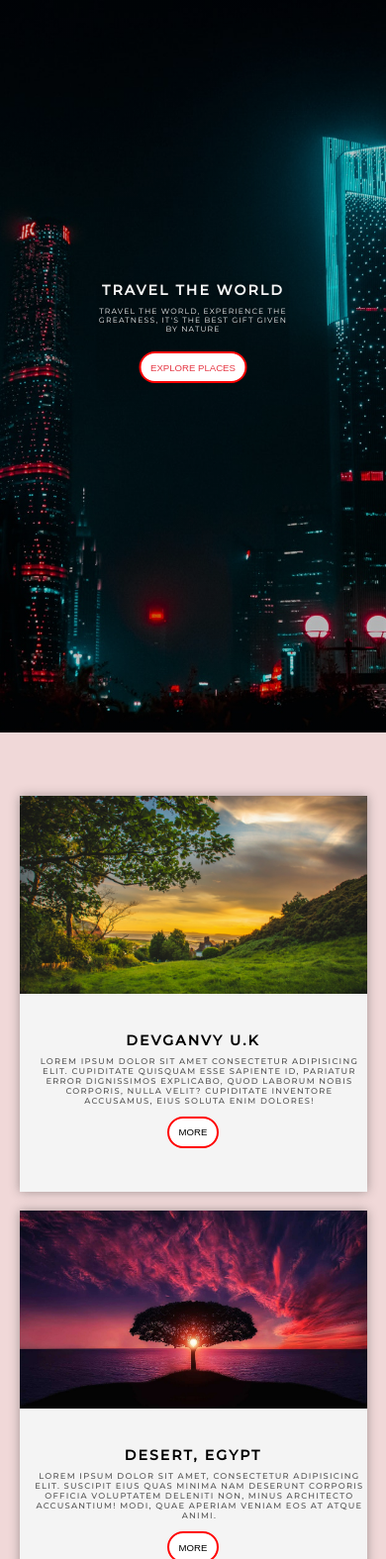
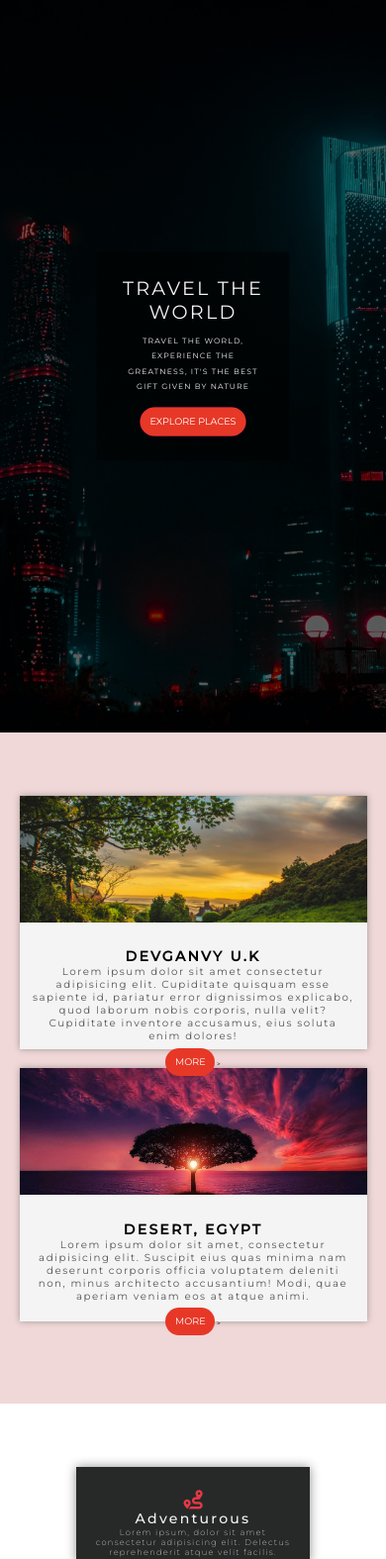
Before and after one commit to rajib18197/Travelling-World, a plain HTML site: page index.html in a window 390 px wide. Shown: the part 62-1637 px from the top of the page at 99% size. Drawn offline with Linux system fonts and the light colour scheme.

Commit message:
commited

```diff
--- a/css/style.css
+++ b/css/style.css
@@ -14,6 +14,7 @@ body{
 }
 a{
     font-size: 1.6rem;
+    text-decoration: none;
 }
 ul,li{
     list-style: none;
@@ -24,16 +25,14 @@ p, li {
     letter-spacing: 0.15em;
 }
 h1,h2,h3{
-    margin-bottom: 0.5em;
     font-weight: 500;
-    letter-spacing: 0.15em;
+    letter-spacing: 0.35rem;
 }
 /* ################################ Utility Class ######################################## */
 .container{
-    max-width: 900px;
+    max-width: 90rem;
     width: 90%;
     margin: 0 auto;
-    /* border: 2px solid red; */
 }
 .lg-heading{
     font-size: 3.5rem;
@@ -59,21 +58,40 @@ h1,h2,h3{
 .bg-dark{
     background-color: #263238;
 }
-.btn{
-    padding: 0.9em 2.5em;
-    border-radius: 100px;
+.btn:link,btn:visited{
+    display: inline-block;
+    padding: 1.5rem 4rem;
+    border-radius: 10rem;
     cursor: pointer;
     text-transform: uppercase;
     border: none;
     outline: none;
-}
-.btn:hover{
-    background-color: rgb(235, 230, 230);
+    transition: all .3s;
+    position: relative;
 }
 .btn-primary{
-    background-color: #fff;
-    border: 2px solid red;
-    margin:1rem 2rem;
+    background: #e73827;
+    color: #fff;
+}
+.btn:link::after,
+.btn:visited::after{
+    content: "";
+    display: inline-block;
+    position: absolute;
+    top: 0;
+    left: 0;
+    width: 100%;
+    height: 100%;
+    background-color: #800080;
+    color: #333;
+    border-radius: 10rem;
+    z-index: -1;
+    transition: all 1s;
+
+}
+.btn:hover::after{
+    opacity: 0;
+    transform: scaleX(1.5) scaleY(2);
 }
 .btn-secondary{
     padding: 0.9rem 5rem;
@@ -89,7 +107,10 @@ h1,h2,h3{
     background-color: rgb(252, 52, 52);
 }
 
-
+.btn1:link,
+.btn1:visited{
+    padding: 1rem 3rem;
+}
 
 
 
@@ -100,56 +121,65 @@ h1,h2,h3{
 .header{
     position: relative;
     height: 95vh;
-    background: linear-gradient(rgba(0,0,0,0.2), rgba(0,0,0,0.2)), url("../images/header-image.jpg") no-repeat center center/cover;
+    background: linear-gradient(rgba(0,0,0,0.6), rgba(0,0,0,0.6)), url("../images/header-image.jpg") no-repeat center center/cover;
 }
 
-.navbar{
+.navigation{
     padding: 2rem;
 }
-.navbar::after{
+.navigation::after{
     content: '';
     display: block;
     clear: both;
 }
-.navbar .logo{
+.navigation .logo{
     float: left;
     text-transform: uppercase;
 }
-.navbar ul{
+.navigation ul{
     float: right;
 }
-.navbar ul li{
+.navigation ul li{
     display: inline-block;
 }
-.navbar li a {
+.navigation li a {
+    position: relative;
+    display: inline-block;
     text-decoration: none;
-    margin-right: 1.8rem;
+    margin-right: 3rem;
     padding-bottom: 0.5rem;
+    border-radius: .5rem;
+    padding: 1rem 1.5rem;
     color: #f4f4f4;
     text-transform: uppercase;
     font-size: 1.3rem;
+    transition: all .4s;
 }
-.navbar li a:hover{
-    border-bottom: 4px solid red;
+.navigation li a:hover,.navigation-active{
+    background-color: #e73827;
 }
 
 
+
 .travel{
+    padding: 4rem;
     position: absolute;
     top: 50%;
     left: 50%;
-    transform: translate(-50%, -50%);
+    transform: translate(-50%, -40%);
     text-align: center;
-    background: linear-gradient(rgba(0,0,0,0.1), rgba(0,0,0,0.1))
+    background: linear-gradient(rgba(0,0,0,0.5), rgba(0,0,0,0.5))
 }
-.heading-name{
+.heading-1{
+    font-size: 3rem;
     text-transform: uppercase;
-    font-weight: 700;
-    margin-bottom: 0.6em;
+    font-weight: 400;
+    margin-bottom: 1.5rem;
 }
-.para{
+.paragraph{
     text-transform: uppercase;
-    margin-bottom: 1.5em;
+    margin-bottom: 2rem;
+    line-height: 2;
 }
 
 
@@ -163,7 +193,7 @@ h1,h2,h3{
 }
 .row{
     background-color: #f4f4f4;
-    box-shadow: 0px 0px 10px rgba(51, 51, 51, 0.425)
+    box-shadow: 0 0 1rem rgba(51, 51, 51, 0.425)
 }
 .row::after{
     content: '';
@@ -179,7 +209,10 @@ h1,h2,h3{
     float: right;
 }
 .row .img-box{
-    height: 260px;
+    height: 26rem;
+}
+.row .text-box{
+    padding: 2rem;
 }
 .img-box img{
     width: 100%;
@@ -188,11 +221,11 @@ h1,h2,h3{
 }
 .showcase-heading{
     text-transform: uppercase;
-    padding: 2rem;
+    /* padding: 2rem; */
     padding-bottom: 0;
     font-weight: 700;
 }
-.para2{
+.paragraph2{
     padding-left: 2rem;
     text-transform: uppercase;
     font-size: 1.3rem;
@@ -217,11 +250,11 @@ h1,h2,h3{
     font-weight: 300;
 }
 .box{
-    height: 180px;
     width: 33.333%;
     float: left;
     text-align: center;
     box-shadow: 0px 0px 10px rgba(26, 25, 25, 0.486);
+    padding: 2rem;
 }
 .box-1{
     background-color: rgb(39, 41, 41);
@@ -277,8 +310,6 @@ margin-top: 5rem ;
 .about-us p{
     font-weight: 500;
 
-}
-.about-us ul{
 }
 .counting .left{
     float: left;
@@ -348,7 +379,7 @@ margin-top: 5rem ;
 }
 .contact-us{
     margin-top: 10rem;
-    height: 600px;
+    height: 60rem;
 }
 .contact-group::after{
     content: '';
@@ -412,7 +443,7 @@ margin-top: 5rem ;
     html{
         font-size: 40%;
     }
-    /* ################ Navbar ######################### */
+    /* ################ Navigation ######################### */
     .navbar .logo , .navbar ul{
         float: none;
         display: block;
@@ -449,7 +480,7 @@ margin-top: 5rem ;
         float: none;
     }
 
-    .btn{
+    .btn:link,.byn:visited{
         padding: 0.9em 1em;
         font-size: 1.5rem;
     }
@@ -458,10 +489,10 @@ margin-top: 5rem ;
     /* ###################Showcase########################## */
 
     .row .img-box{
-        height: 200px;
+        height: 20rem;
     }
     .row .text-box{
-        height: 200px;
+        height: 20rem;
         padding-top: 4rem;
     }
     .row{
@@ -485,7 +516,7 @@ margin-top: 5rem ;
     /* ####################journey ############################### */
 
     .box{
-    height: 150px;
+    height: 15rem;
     float: none;
     width: 100%;
     display: block;
@@ -523,10 +554,10 @@ margin-top: 5rem ;
     /* ###################Showcase########################## */
 
     .row .img-box{
-        height: 200px;
+        height: 20rem;
     }
     .row .text-box{
-        height: 200px;
+        height: 20rem;
         padding-top: 4rem;
     }
     .row{
@@ -550,7 +581,7 @@ margin-top: 5rem ;
     /* ####################journey ############################### */
 
     .box{
-    height: 150px;
+    height: 15rem;
     float: none;
     width: 100%;
     display: block;
@@ -578,7 +609,7 @@ margin-top: 5rem ;
 }
 
 .contact-us {
-    height: 1500px;
+   min-height: 150rem;
 }
 .address{
     width: 100%;
--- a/index.html
+++ b/index.html
@@ -1,32 +1,41 @@
 <!DOCTYPE html>
 <html lang="en">
   <head>
-    <meta charset="UTF-8">
-    <meta http-equiv="X-UA-Compatible" content="IE=edge">
-    <meta name="viewport" content="width=device-width, initial-scale=1.0">
-    <link rel="stylesheet" href="./css/style.css">
-    <link rel="shortcut icon" href="images/detailed-travel-logo_23-2148616611.jpg" type="image/x-icon">
-    <script src="https://kit.fontawesome.com/1b3e8e88ed.js" crossorigin="anonymous"></script>
+    <meta charset="UTF-8" />
+    <meta http-equiv="X-UA-Compatible" content="IE=edge" />
+    <meta name="viewport" content="width=device-width, initial-scale=1.0" />
+    <link rel="stylesheet" href="./css/style.css" />
+    <link
+      rel="shortcut icon"
+      href="images/detailed-travel-logo_23-2148616611.jpg"
+      type="image/x-icon"
+    />
+    <script
+      src="https://kit.fontawesome.com/1b3e8e88ed.js"
+      crossorigin="anonymous"
+    ></script>
     <title>World Travel</title>
   </head>
   <body>
     <header class="header">
-        <nav class="navbar">
+      <nav class="navigation">
         <div class="container">
-
           <h1 class="logo md-heading text-light">World Travel</h1>
           <ul>
-                    <li><a href="index.html">home</a></li>
+            <li><a href="index.html" class="navigation-active">home</a></li>
             <li><a href="About.html">about</a></li>
             <li><a href="Contact.html">contact us</a></li>
           </ul>
         </div>
-
       </nav>
       <div class="travel">
-            <h1 class="heading-name md-heading text-light">travel the world</h1>
-            <p class="para text-light sm-heading">travel the world, experience the greatness, it's the best gift given by nature</p>
-            <a href="#Explore"><button class="btn btn-primary text-red">explore places</button></a>
+        <h1 class="heading-1 md-heading text-light">travel the world</h1>
+        <p class="paragraph text-light sm-heading">
+          travel the world, experience the greatness, it's the best gift given
+          by nature
+        </p>
+        <a href="#Explore" class="btn btn-primary text-red">explore places</a
+        >
       </div>
     </header>
 
@@ -35,50 +44,68 @@
         <div class="container">
           <div class="row row1">
             <div class="img-box">
-                        <img src="images/showcase-photo3.jpg" alt="">
+              <img src="images/showcase-photo3.jpg" alt="" />
             </div>
             <div class="text-box">
-                        <h1 class="showcase-heading md-heading text-black">devganvy u.k</h1>
-                        <p class="para2 text-gray">Lorem ipsum dolor sit amet consectetur adipisicing elit. Cupiditate quisquam esse sapiente id, pariatur error dignissimos explicabo, quod laborum nobis corporis, nulla velit? Cupiditate inventore accusamus, eius soluta enim dolores!</p>
-                        <button class="btn btn-primary">More</button>
-
+              <h1 class="showcase-heading md-heading text-black">
+                devganvy u.k
+              </h1>
+              <p class="paragraph-2 text-gray">
+                Lorem ipsum dolor sit amet consectetur adipisicing elit.
+                Cupiditate quisquam esse sapiente id, pariatur error dignissimos
+                explicabo, quod laborum nobis corporis, nulla velit? Cupiditate
+                inventore accusamus, eius soluta enim dolores!
+              </p>
+              <a href="#" class="btn btn-primary btn1">More</a> ></a>
             </div>
           </div>
           <div class="row row2">
             <div class="img-box">
-                        <img src="images/showcase-photo1.jpg" alt="">
+              <img src="images/showcase-photo1.jpg" alt="" />
             </div>
             <div class="text-box">
-                        <h1 class="showcase-heading md-heading text-black">desert, egypt</h1>
-                        <p class="para2 text-gray">Lorem ipsum dolor sit amet, consectetur adipisicing elit. Suscipit eius quas minima nam deserunt corporis officia voluptatem deleniti non, minus architecto accusantium! Modi, quae aperiam veniam eos at atque animi.</p>
-                        <button class="btn1 btn btn-primary">More</button>
-
+              <h1 class="showcase-heading md-heading text-black">
+                desert, egypt
+              </h1>
+              <p class="paragraph-2 text-gray">
+                Lorem ipsum dolor sit amet, consectetur adipisicing elit.
+                Suscipit eius quas minima nam deserunt corporis officia
+                voluptatem deleniti non, minus architecto accusantium! Modi,
+                quae aperiam veniam eos at atque animi.
+              </p>
+              <a href="#" class="btn btn-primary btn1">More</a> ></a>
             </div>
           </div>
         </div>
-
       </section>
-
 
       <section class="journey">
         <div class="container">
           <div class="box box-1">
             <i class="fas fa-route fa-3x text-red"></i>
-                    <h1 class="md-heading text-light" >Adventurous</h1>
-                    <p class="text-light">Lorem ipsum, dolor sit amet consectetur adipisicing elit. Delectus reprehenderit atque velit facilis! Nulla atque dicta accusantium, laboriosam maxime est?</p>
+            <h1 class="md-heading text-light">Adventurous</h1>
+            <p class="text-light">
+              Lorem ipsum, dolor sit amet consectetur adipisicing elit. Delectus
+              reprehenderit atque velit facilis.
+            </p>
           </div>
           <div class="box box-2">
             <i class="fas fa-dollar-sign fa-3x text-light"></i>
-                    <h1 class="md-heading text-light" >Less Price</h1>
-                    <p class="text-light">Lorem ipsum dolor sit, amet consectetur adipisicing elit. Omnis sit soluta magnam repellat iusto nobis, dolores porro assumenda mollitia perferendis?</p>
+            <h1 class="md-heading text-light">Less Price</h1>
+            <p class="text-light">
+              Lorem ipsum, dolor sit amet consectetur adipisicing elit. Delectus
+              reprehenderit atque velit facilis.
+            </p>
           </div>
           <div class="box box-3">
             <i class="fas fa-user-check fa-3x text-red"></i>
             <h1 class="md-heading text-light">Experience</h1>
-                    <p class="text-light">Lorem ipsum dolor sit amet consectetur adipisicing elit. Velit alias animi ipsam voluptate debitis impedit recusandae ipsa, maxime beatae odio?</p>
+            <p class="text-light">
+              Lorem ipsum, dolor sit amet consectetur adipisicing elit. Delectus
+              reprehenderit atque velit facilis.
+            </p>
           </div>
         </div>
-
       </section>
     </main>
     <footer class="footer bg-dark">
@@ -89,6 +116,5 @@
       </div>
       <p class="text-light">World Travel &copy;2021 || All Rights Reserved</p>
     </footer>
-
   </body>
 </html>
```
Also changed, not shown: About.html (+23 -25 lines), Contact.html (+2 -2 lines). Lines whose indentation alone changed are shown as unchanged.
